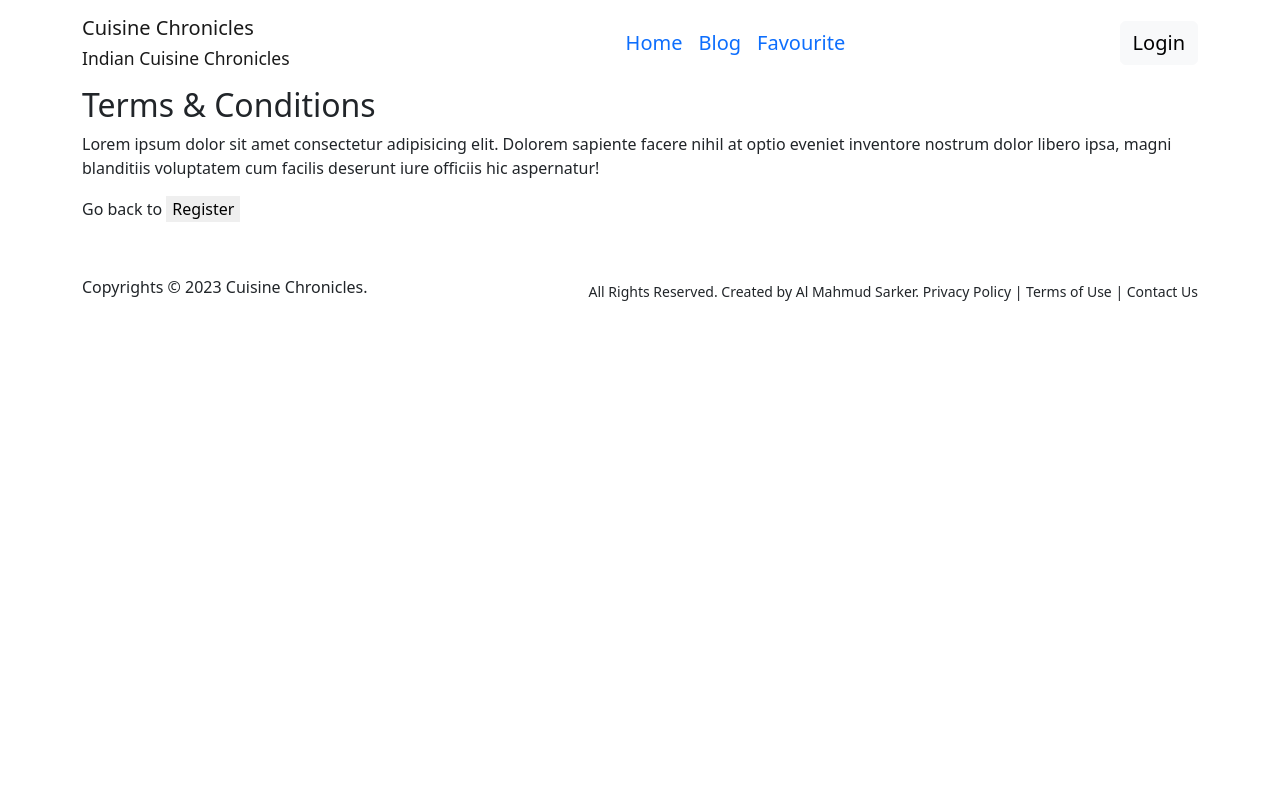
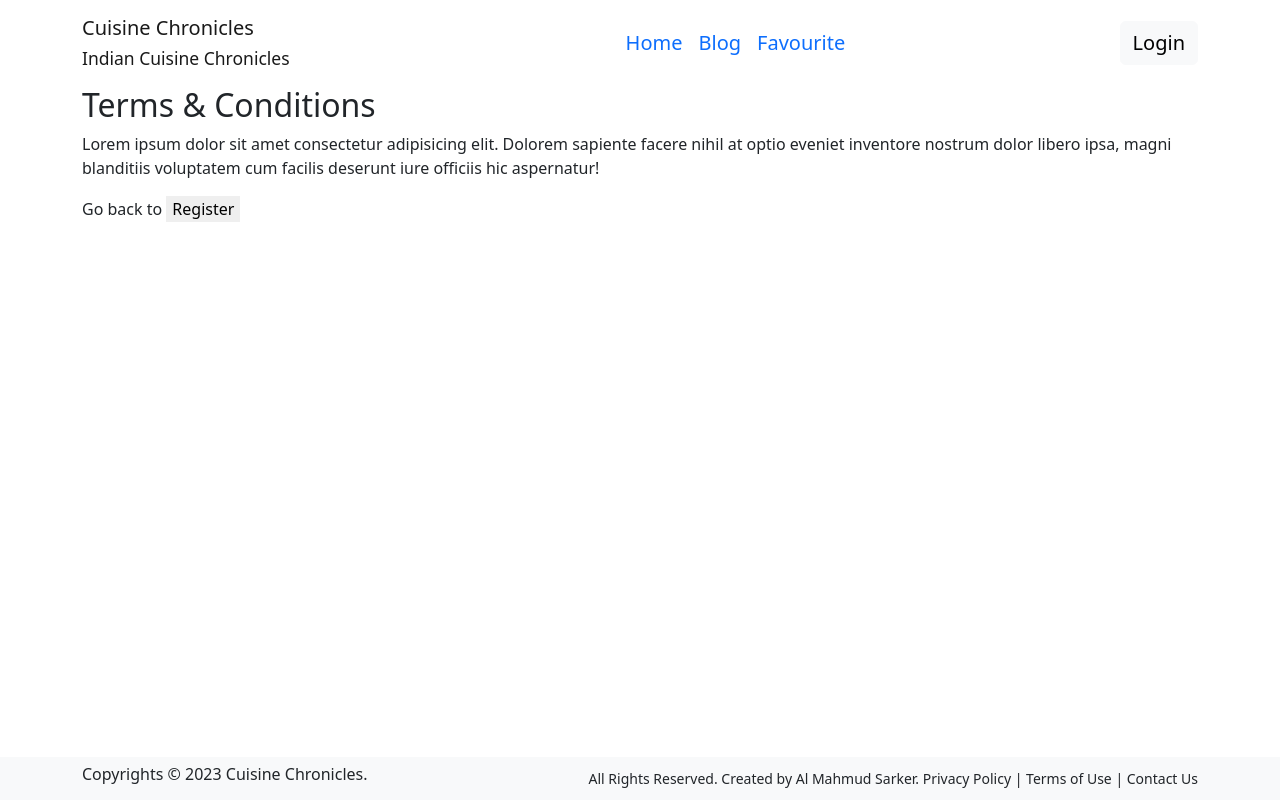
Before and after one commit to almahmudsarker/Cuisine-Chronicles-Client, a React (Vite) app: page /terms in a window 1280 px wide. Built offline with nearby package versions, Linux system fonts and the light colour scheme; no server answers.

Commit message:
private route modified

```diff
--- a/src/components/Footer/Footer.jsx
+++ b/src/components/Footer/Footer.jsx
@@ -7,8 +7,8 @@ const Footer = () => {
         className="mt-5"
         expand="lg"
         variant="light"
-        bg="transparent"
-        style={{ bottom: "0", width: "100%" }}
+        bg="light"
+        style={{position:"fixed", bottom: "0", width: "100%" }}
       >
         <Container>
           <h6>Copyrights © 2023 Cuisine Chronicles.</h6>
--- a/src/error-page.jsx
+++ b/src/error-page.jsx
@@ -1,6 +1,7 @@
 import { Container } from "react-bootstrap";
 import { useRouteError } from "react-router-dom";
 import Marquee from "react-fast-marquee";
+import Card from "react-bootstrap/Card";
 
 export default function ErrorPage() {
   const error = useRouteError();
@@ -8,11 +9,18 @@ export default function ErrorPage() {
 
   return (
     <Container id="error-page">
-      <h1 className="position-absolute top-50 start-50 translate-middle pb-5">
+      <Card.Img
+        src="https://images.unsplash.com/photo-1578328819058-b69f3a3b0f6b?ixlib=rb-4.0.3&ixid=MnwxMjA3fDB8MHxzZWFyY2h8Mnx8NDA0fGVufDB8fDB8fA%3D%3D&auto=format&fit=crop&w=500&q=60"
+        alt="Card image"
+      />
+      <h1 className="position-absolute top-50 start-50 translate-middle pb-5 text-danger">
         {error.status}
         {error.statusText}
       </h1>
-      <Marquee className="position-absolute top-50 start-50 translate-middle pt-5" speed={100}>
+      <Marquee
+        className="position-absolute top-50 start-50 translate-middle pt-5"
+        speed={100}
+      >
         <p>
           Sorry, an unexpected error has occurred.
           <i>{error.statusText || error.message}</i>
--- a/src/pages/Chefs/ChefDetails.jsx
+++ b/src/pages/Chefs/ChefDetails.jsx
@@ -29,7 +29,7 @@ const handleClick = () => {
 
 
     return (
-      <Container>
+      <Container className="mb-5 pb-5">
         <Card className="bg-transparent text-white" style={{ border: "none" }}>
           <Card.Img src="https://images.unsplash.com/photo-1499125562588-29fb8a56b5d5?ixlib=rb-4.0.3&ixid=MnwxMjA3fDB8MHxwaG90by1yZWxhdGVkfDF8fHxlbnwwfHx8fA%3D%3D&auto=format&fit=crop&w=500&q=60" />
           <Card.ImgOverlay
@@ -124,7 +124,7 @@ const handleClick = () => {
                       onClick={handleClick}
                     >
                       <FaHeart />
-                    <ToastContainer />
+                      <ToastContainer />
                     </Button>
                   </div>
                 </Card.Body>
--- a/src/pages/Sections/Section.jsx
+++ b/src/pages/Sections/Section.jsx
@@ -61,7 +61,7 @@ const Section = () => {
             <h6>We Aim to Inspire</h6>
           </div>
         </Container>
-          <Marquee>
+          <Marquee className='mb-5 pb-5'>
             <img src="https://gourmand.qodeinteractive.com/wp-content/uploads/2018/02/client-5.png" />
             <img src="https://gourmand.qodeinteractive.com/wp-content/uploads/2018/02/client-1.png" />
             <img src="https://gourmand.qodeinteractive.com/wp-content/uploads/2018/02/client-2.png" />
```
